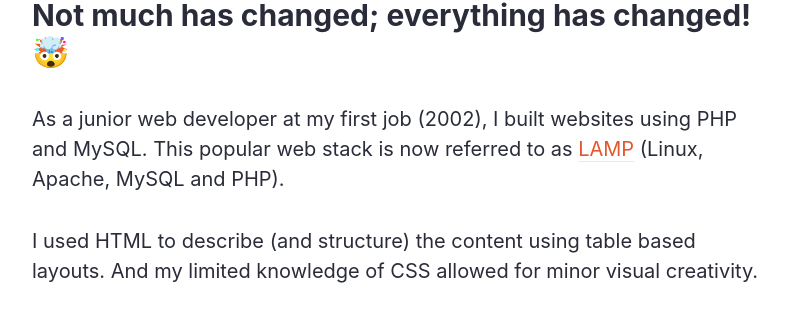
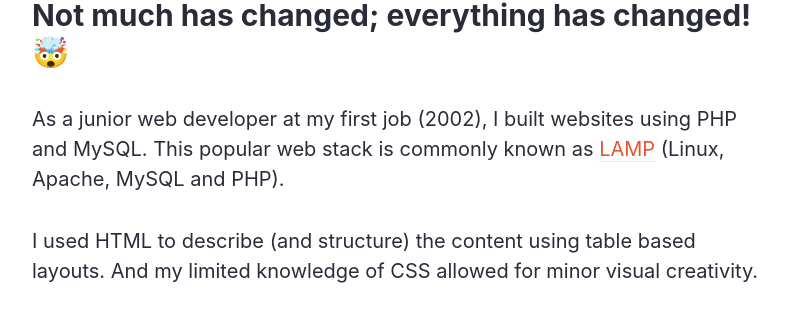
Before and after one commit to michaelthorne/michaelthorne.github.io, a Jekyll site: the page built from _posts/2018-06-28-full-stack-developer.md, in a window 1280 px wide and 900 px high, scrolled down 524 px. Shown: the part 153-475 px from the top of the window, without its empty margins (238-1034 px from the left). Built offline with Jekyll 4.4.1, drawn with Linux system fonts in a browser that asks for light colours; some web fonts are replaced; comment, search, counter and statistics services are not loaded.

Commit message:
Updated full-stack post.

```diff
--- a/_posts/2018-06-28-full-stack-developer.md
+++ b/_posts/2018-06-28-full-stack-developer.md
@@ -8,8 +8,8 @@ I’ve had a job titles such as PHP developer, Java developer and front-end deve
 
 ### Not much has changed; everything has changed! 🤯
 
-As a junior web developer at my first job (2002), I built websites using PHP and MySQL. This popular web stack is now
-referred to as [LAMP](https://en.wikipedia.org/wiki/LAMP_(software_bundle)) (Linux, Apache, MySQL and PHP).
+As a junior web developer at my first job (2002), I built websites using PHP and MySQL. This popular web stack is
+commonly known as [LAMP](https://en.wikipedia.org/wiki/LAMP_(software_bundle)) (Linux, Apache, MySQL and PHP).
 
 I used HTML to describe (and structure) the content using table based layouts. And my limited knowledge of CSS allowed
 for minor visual creativity.
```
